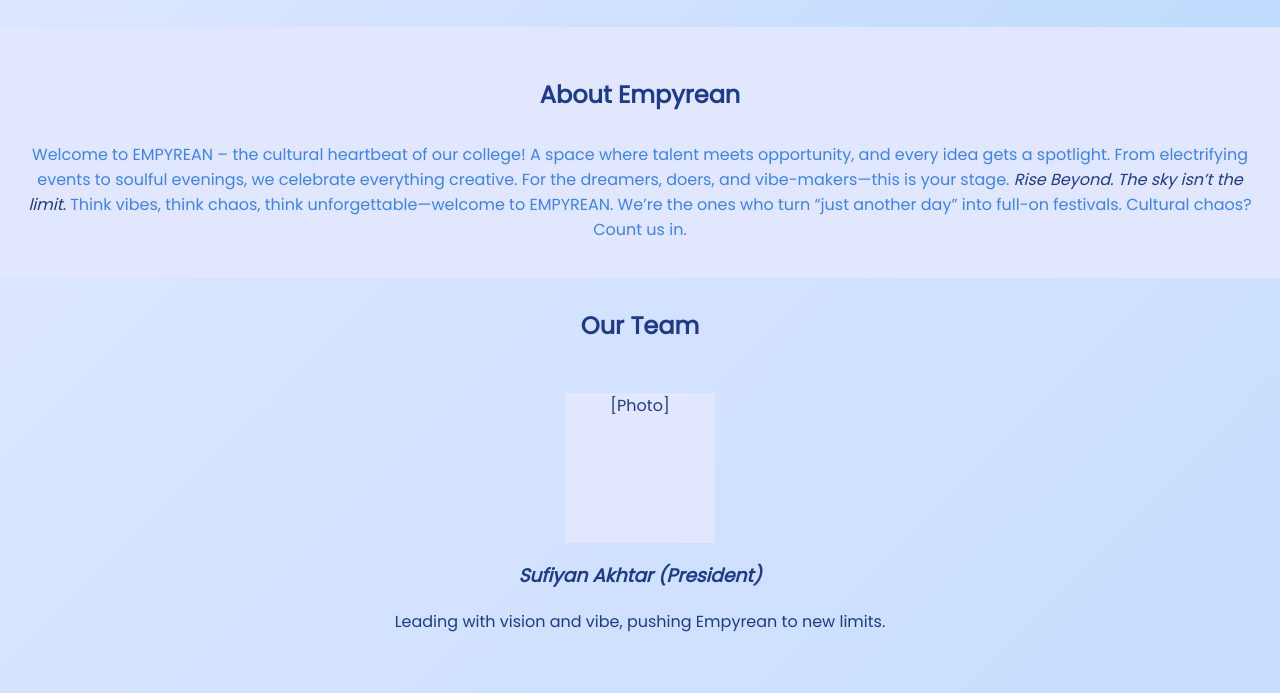
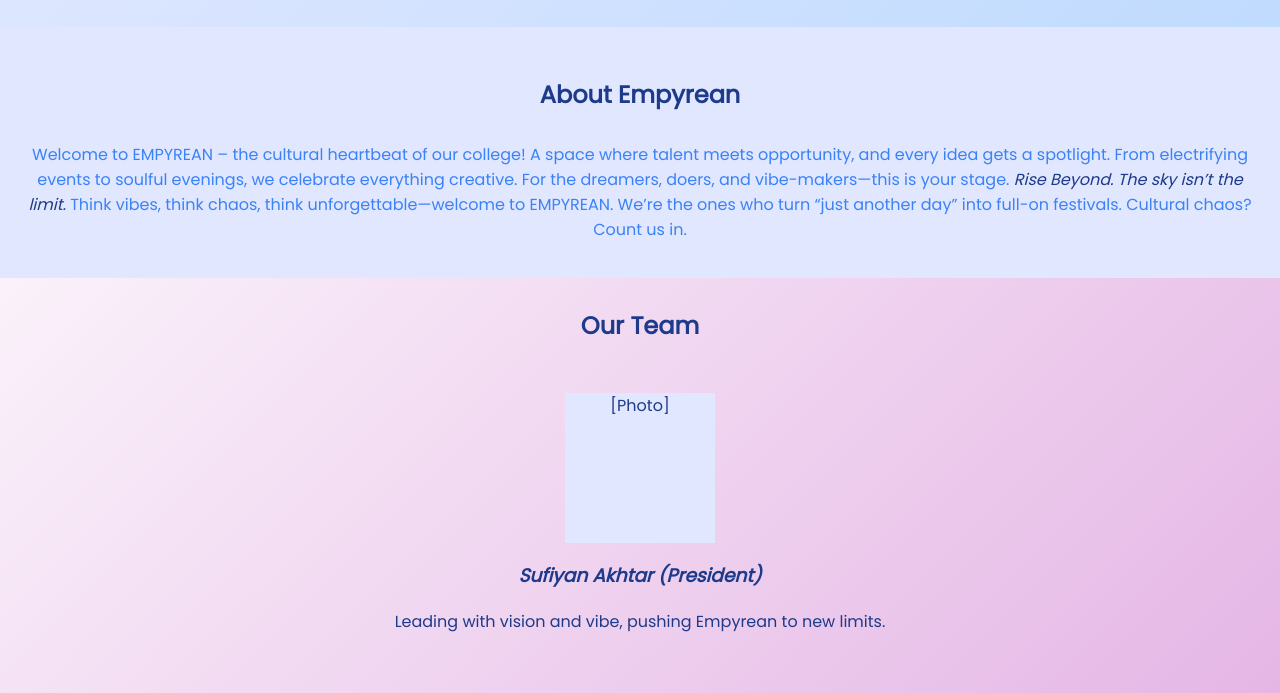
Before and after one commit to abhibhan-sys/empyrean-club-website-, a plain HTML site: page index.html in a window 1280 px wide. Shown: the part 107-800 px from the top of the page. Drawn offline with Linux system fonts and the light colour scheme.

Commit message:
Update styles.css

```diff
--- a/styles.css
+++ b/styles.css
@@ -1,5 +1,5 @@
 body {
-  background: linear-gradient(135deg, #E0E7FF, #BFDBFE);
+  background: linear-gradient(135deg, #FFFFFF, #DDA0DD); /* White to Light Purple */
   font-family: 'Poppins', sans-serif;
   margin: 0;
   padding: 0;
```
